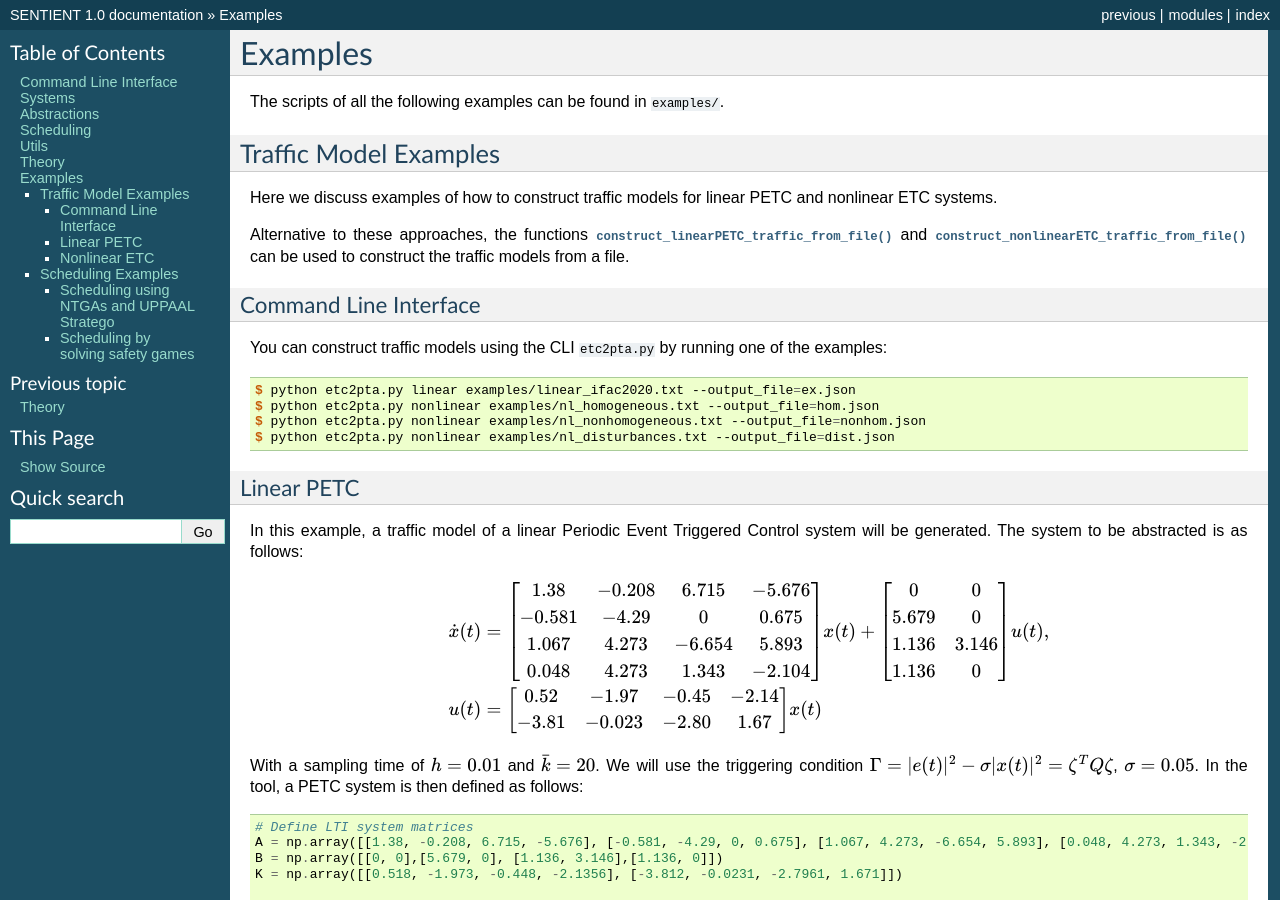
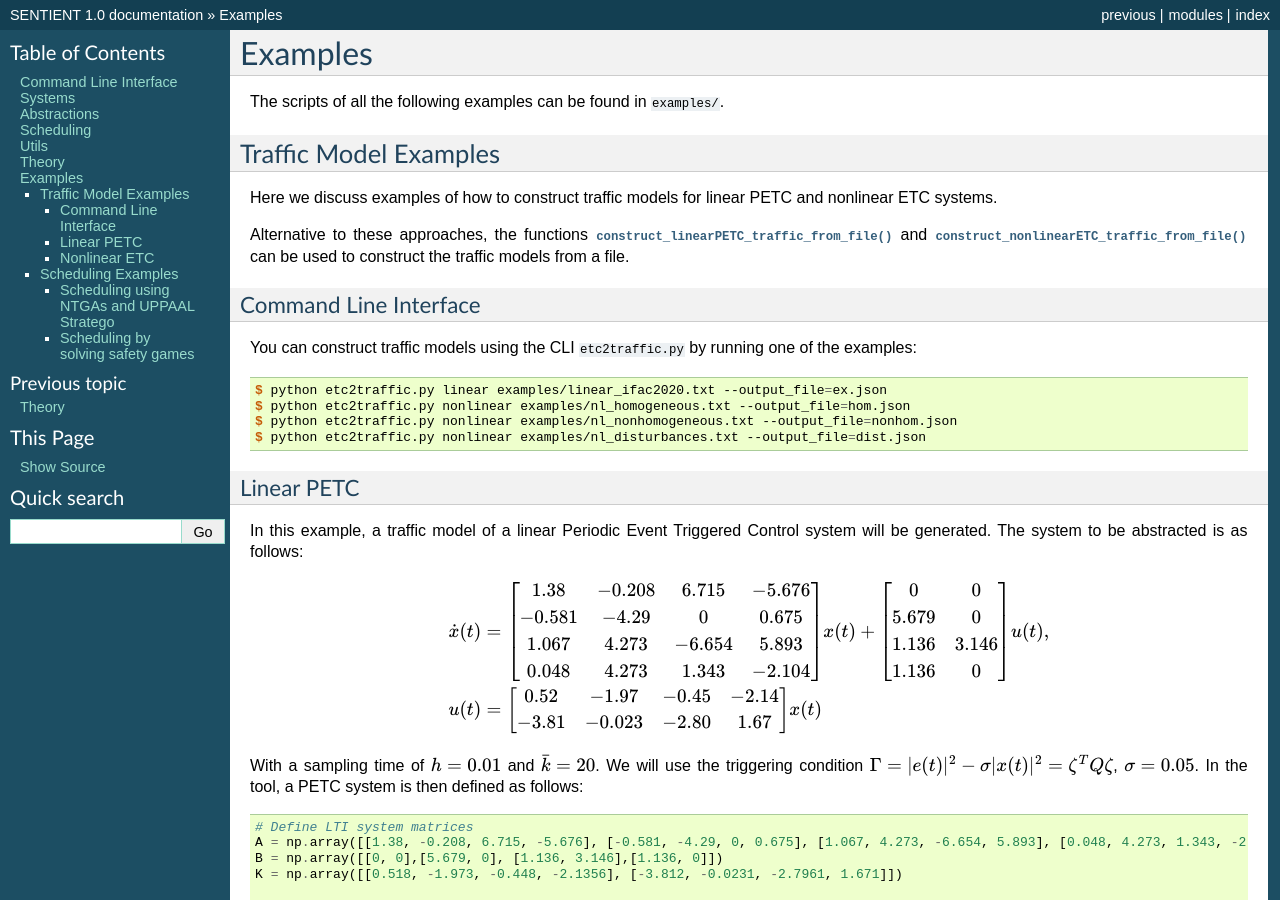
Before and after one commit to sync-lab/ETCetera, a Sphinx documentation site: the page built from docs/source/Examples.rst, in a window 1280 px wide and 900 px high. Built offline with Sphinx 7.4.7, drawn with Linux system fonts in a browser that asks for light colours.

Commit message:
Rename etc2pta.py to etc2traffic.py

```diff
--- a/docs/source/Examples.rst
+++ b/docs/source/Examples.rst
@@ -12,14 +12,14 @@ Alternative to these approaches, the functions :func:`~sentient.util.construct_l
 
 Command Line Interface
 -------------------------
-You can construct traffic models using the CLI ``etc2pta.py`` by running one of the examples:
+You can construct traffic models using the CLI ``etc2traffic.py`` by running one of the examples:
 
 .. code-block:: console
 
-    $ python etc2pta.py linear examples/linear_ifac2020.txt --output_file=ex.json
-    $ python etc2pta.py nonlinear examples/nl_homogeneous.txt --output_file=hom.json
-    $ python etc2pta.py nonlinear examples/nl_nonhomogeneous.txt --output_file=nonhom.json
-    $ python etc2pta.py nonlinear examples/nl_disturbances.txt --output_file=dist.json
+    $ python etc2traffic.py linear examples/linear_ifac2020.txt --output_file=ex.json
+    $ python etc2traffic.py nonlinear examples/nl_homogeneous.txt --output_file=hom.json
+    $ python etc2traffic.py nonlinear examples/nl_nonhomogeneous.txt --output_file=nonhom.json
+    $ python etc2traffic.py nonlinear examples/nl_disturbances.txt --output_file=dist.json
 
 Linear PETC
 ------------
```
